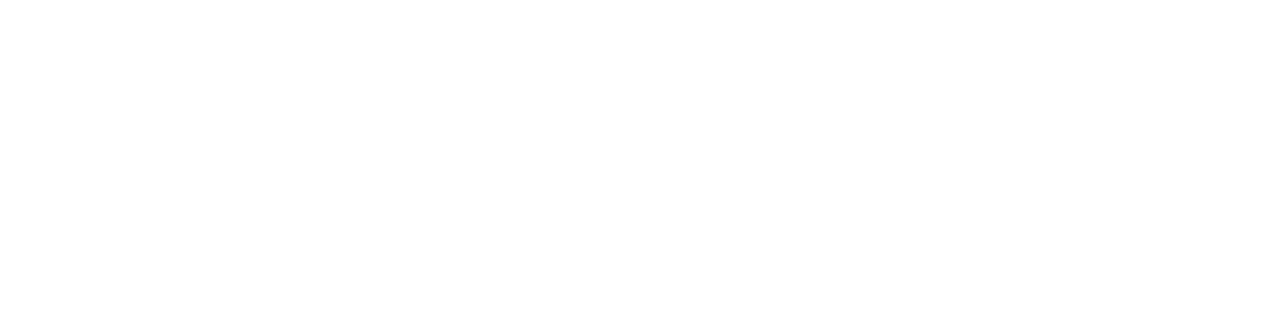
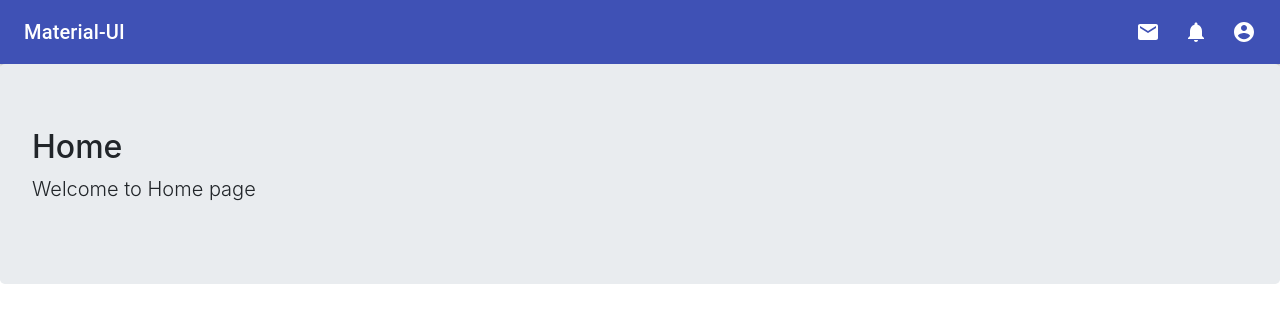
Before and after one commit to rishank-shah/start-hack, a React (Create React App) app in the folder my-app/: page /set-timer in a window 1280 px wide. Shown: the top 322 px of the page. Built offline with nearby package versions, Linux system fonts and the light colour scheme.

Commit message:
navbar added

```diff
--- a/my-app/package.json
+++ b/my-app/package.json
@@ -3,6 +3,8 @@
   "version": "0.1.0",
   "private": true,
   "dependencies": {
+    "@material-ui/core": "^4.11.3",
+    "@material-ui/icons": "^4.11.2",
     "@testing-library/jest-dom": "^5.11.9",
     "@testing-library/react": "^11.2.5",
     "@testing-library/user-event": "^12.8.3",
--- a/my-app/src/App.js
+++ b/my-app/src/App.js
@@ -1,10 +1,14 @@
 import { Route,Switch } from 'react-router';
 import Home from './components/Home'
+import SetTimer from './components/Timer/SetTimer'
+import NavBar from './components/NavBar'
 
 const App = () =>(
   <>
+    <NavBar/>
     <Switch>
       <Route exact path='/' component={Home} />
+      <Route exact path='/set-timer' component={SetTimer} />
     </Switch>
   </>
 )
--- /dev/null
+++ b/my-app/src/components/NavBar/index.js
@@ -0,0 +1,199 @@
+import React from 'react';
+import { fade, makeStyles } from '@material-ui/core/styles';
+import AppBar from '@material-ui/core/AppBar';
+import Toolbar from '@material-ui/core/Toolbar';
+import IconButton from '@material-ui/core/IconButton';
+import Typography from '@material-ui/core/Typography';
+import MenuItem from '@material-ui/core/MenuItem';
+import Menu from '@material-ui/core/Menu';
+import AccountCircle from '@material-ui/icons/AccountCircle';
+import MailIcon from '@material-ui/icons/Mail';
+import NotificationsIcon from '@material-ui/icons/Notifications';
+import MoreIcon from '@material-ui/icons/MoreVert';
+
+const useStyles = makeStyles((theme) => ({
+  grow: {
+    flexGrow: 1,
+  },
+  menuButton: {
+    marginRight: theme.spacing(2),
+  },
+  title: {
+    display: 'none',
+    [theme.breakpoints.up('sm')]: {
+      display: 'block',
+    },
+  },
+  search: {
+    position: 'relative',
+    borderRadius: theme.shape.borderRadius,
+    backgroundColor: fade(theme.palette.common.white, 0.15),
+    '&:hover': {
+      backgroundColor: fade(theme.palette.common.white, 0.25),
+    },
+    marginRight: theme.spacing(2),
+    marginLeft: 0,
+    width: '100%',
+    [theme.breakpoints.up('sm')]: {
+      marginLeft: theme.spacing(3),
+      width: 'auto',
+    },
+  },
+  searchIcon: {
+    padding: theme.spacing(0, 2),
+    height: '100%',
+    position: 'absolute',
+    pointerEvents: 'none',
+    display: 'flex',
+    alignItems: 'center',
+    justifyContent: 'center',
+  },
+  inputRoot: {
+    color: 'inherit',
+  },
+  inputInput: {
+    padding: theme.spacing(1, 1, 1, 0),
+    // vertical padding + font size from searchIcon
+    paddingLeft: `calc(1em + ${theme.spacing(4)}px)`,
+    transition: theme.transitions.create('width'),
+    width: '100%',
+    [theme.breakpoints.up('md')]: {
+      width: '20ch',
+    },
+  },
+  sectionDesktop: {
+    display: 'none',
+    [theme.breakpoints.up('md')]: {
+      display: 'flex',
+    },
+  },
+  sectionMobile: {
+    display: 'flex',
+    [theme.breakpoints.up('md')]: {
+      display: 'none',
+    },
+  },
+}));
+
+export default function PrimarySearchAppBar() {
+  const classes = useStyles();
+  const [anchorEl, setAnchorEl] = React.useState(null);
+  const [mobileMoreAnchorEl, setMobileMoreAnchorEl] = React.useState(null);
+
+  const isMenuOpen = Boolean(anchorEl);
+  const isMobileMenuOpen = Boolean(mobileMoreAnchorEl);
+
+  const handleProfileMenuOpen = (event) => {
+    setAnchorEl(event.currentTarget);
+  };
+
+  const handleMobileMenuClose = () => {
+    setMobileMoreAnchorEl(null);
+  };
+
+  const handleMenuClose = () => {
+    setAnchorEl(null);
+    handleMobileMenuClose();
+  };
+
+  const handleMobileMenuOpen = (event) => {
+    setMobileMoreAnchorEl(event.currentTarget);
+  };
+
+  const menuId = 'primary-search-account-menu';
+  const renderMenu = (
+    <Menu
+      anchorEl={anchorEl}
+      anchorOrigin={{ vertical: 'top', horizontal: 'right' }}
+      id={menuId}
+      keepMounted
+      transformOrigin={{ vertical: 'top', horizontal: 'right' }}
+      open={isMenuOpen}
+      onClose={handleMenuClose}
+    >
+      <MenuItem onClick={handleMenuClose}>Profile</MenuItem>
+      <MenuItem onClick={handleMenuClose}>My account</MenuItem>
+    </Menu>
+  );
+
+  const mobileMenuId = 'primary-search-account-menu-mobile';
+  const renderMobileMenu = (
+    <Menu
+      anchorEl={mobileMoreAnchorEl}
+      anchorOrigin={{ vertical: 'top', horizontal: 'right' }}
+      id={mobileMenuId}
+      keepMounted
+      transformOrigin={{ vertical: 'top', horizontal: 'right' }}
+      open={isMobileMenuOpen}
+      onClose={handleMobileMenuClose}
+    >
+      <MenuItem>
+        <IconButton aria-label="show 4 new mails" color="inherit">
+            <MailIcon />
+        </IconButton>
+        <p>Messages</p>
+      </MenuItem>
+      <MenuItem>
+        <IconButton aria-label="show 11 new notifications" color="inherit">
+            <NotificationsIcon />
+        </IconButton>
+        <p>Notifications</p>
+      </MenuItem>
+      <MenuItem onClick={handleProfileMenuOpen}>
+        <IconButton
+          aria-label="account of current user"
+          aria-controls="primary-search-account-menu"
+          aria-haspopup="true"
+          color="inherit"
+        >
+          <AccountCircle />
+        </IconButton>
+        <p>Profile</p>
+      </MenuItem>
+    </Menu>
+  );
+
+  return (
+    <div className={classes.grow}>
+      <AppBar position="static">
+        <Toolbar>
+          <Typography className={classes.title} variant="h6" noWrap>
+            Material-UI
+          </Typography>
+          <div className={classes.grow} />
+          <div className={classes.sectionDesktop}>
+            <IconButton aria-label="show 4 new mails" color="inherit">
+                <MailIcon />
+            </IconButton>
+            <IconButton aria-label="show 17 new notifications" color="inherit">
+                <NotificationsIcon />
+            </IconButton>
+            <IconButton
+              edge="end"
+              aria-label="account of current user"
+              aria-controls={menuId}
+              aria-haspopup="true"
+              onClick={handleProfileMenuOpen}
+              color="inherit"
+            >
+              <AccountCircle />
+            </IconButton>
+          </div>
+          <div className={classes.sectionMobile}>
+            <IconButton
+              aria-label="show more"
+              aria-controls={mobileMenuId}
+              aria-haspopup="true"
+              onClick={handleMobileMenuOpen}
+              color="inherit"
+            >
+              <MoreIcon />
+            </IconButton>
+          </div>
+        </Toolbar>
+      </AppBar>
+      {renderMobileMenu}
+      {renderMenu}
+    </div>
+  );
+}
--- /dev/null
+++ b/my-app/src/components/Timer/SetTimer.js
@@ -0,0 +1,12 @@
+import React from 'react';
+
+const Home = () =>(
+    <div>
+        <div className="jumbotron">
+            <h2>Home</h2>
+            <p className="lead">Welcome to Home page</p>
+        </div>
+    </div>
+);
+
+export default Home;
```
Also changed, not shown: 1 other file (tests, documents, lock files or other folders).
